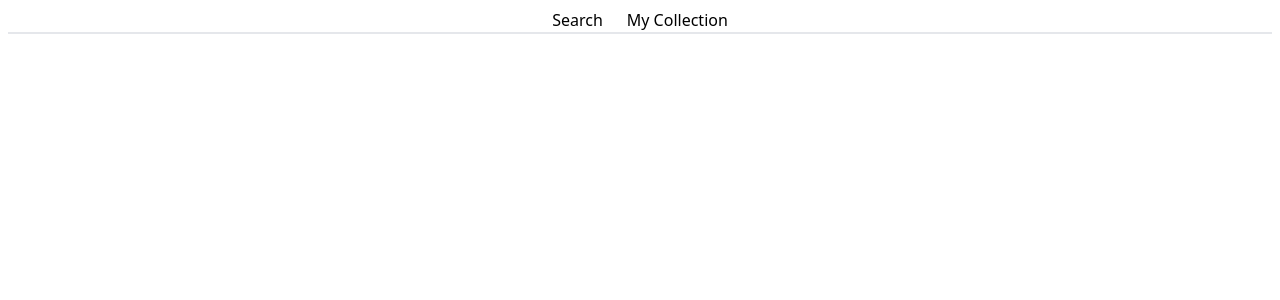
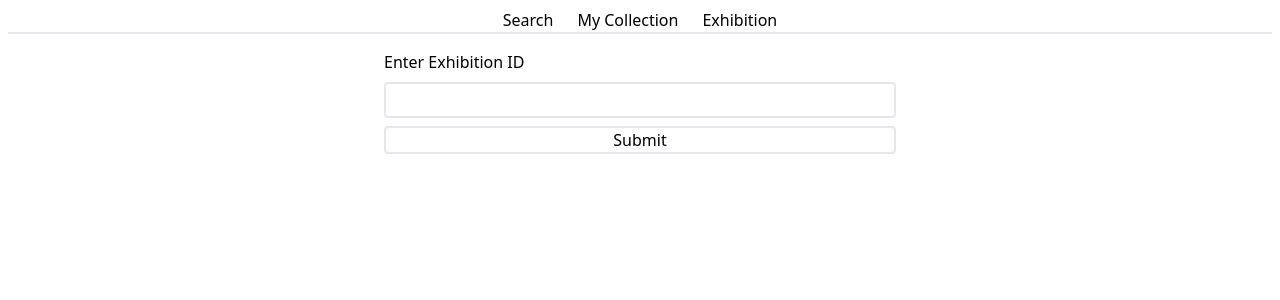
Before and after one commit to OskarBrzeski/ExhibitionCurator, a React (Vite) app: page /exhibition in a window 1280 px wide. Shown: the top 300 px of the page. Built offline with nearby package versions, Linux system fonts and the light colour scheme; what axios-rate-limit would draw is missing.

Commit message:
ensure everything works

```diff
--- a/src/App.tsx
+++ b/src/App.tsx
@@ -15,7 +15,7 @@ function App() {
         <Routes>
           <Route path="/" element={<HomePage />} />
           <Route path="/collection" element={<CollectionPage />} />
-          <Route path="/exhibition/:data" element={<ExhibitionPage />} />
+          <Route path="/exhibition" element={<ExhibitionPage />} />
           <Route path="/object/:source/:objectId" element={<ObjectPage />} />
           <Route path="/objects/:source" element={<ResultsPage />} />
         </Routes>
--- a/src/components/NavBar.tsx
+++ b/src/components/NavBar.tsx
@@ -6,6 +6,7 @@ function NavBar() {
       <nav className="flex gap-6 justify-center">
         <Link to="/">Search</Link>
         <Link to="/collection?pagesize=5&page=1">My Collection</Link>
+        <Link to="/exhibition">Exhibition</Link>
       </nav>
     </header>
   );
--- a/src/components/SearchBar.tsx
+++ b/src/components/SearchBar.tsx
@@ -1,8 +1,7 @@
-import { ChangeEvent, FormEvent, useState } from "react";
+import { useState } from "react";
 import { useNavigate } from "react-router-dom";
 
-type SubmitEvent = FormEvent<HTMLFormElement>;
-type SelectEvent = ChangeEvent<HTMLSelectElement>;
+import { SelectEvent, SubmitEvent } from "../utils/types";
 
 function SearchBar() {
   const [searchTerms, setSearchTerms] = useState<string>("");
--- a/src/pages/CollectionPage.tsx
+++ b/src/pages/CollectionPage.tsx
@@ -27,7 +27,7 @@ function CollectionPage() {
 
   function becomeExhibiton() {
     const encodedData = encodeObjects(collection);
-    navigate(`/exhibition/${encodedData}`);
+    navigate(`/exhibition?id=${encodedData}`);
   }
 
   if (collection.length === 0) {
--- a/src/pages/ExhibitionPage.tsx
+++ b/src/pages/ExhibitionPage.tsx
@@ -1,16 +1,17 @@
-import { useParams } from "react-router-dom";
+import { useState } from "react";
+import { useSearchParams } from "react-router-dom";
 
 import { decodeObjects } from "../utils/base64";
-import { BasicObject } from "../utils/types";
+import { BasicObject, SubmitEvent } from "../utils/types";
+
 import ObjectCard from "../components/ObjectCard";
 
-type ExhibitionParam = { data: string };
-
 function ExhibitionPage() {
-  const { data } = useParams<ExhibitionParam>();
-  const objects = decodeObjects(data!);
+  const [searchParams, setSearchParams] = useSearchParams();
+  const [exhibId, setExhibId] = useState<string>("");
 
   function renderObjects() {
+    const objects = decodeObjects(searchParams.get("id")!);
     return objects.map((obj: BasicObject) => {
       return (
         <ObjectCard
@@ -22,6 +23,32 @@ function ExhibitionPage() {
     });
   }
 
+  function handleSubmit(event: SubmitEvent) {
+    event.preventDefault();
+
+    setSearchParams((prev) => {
+      prev.set("id", exhibId);
+      return prev;
+    });
+  }
+
+  if (searchParams.get("id") === null) {
+    return (
+      <form className="flex flex-col gap-2" action="" onSubmit={handleSubmit}>
+        <label htmlFor="exhib">Enter Exhibition ID</label>
+        <input
+          name="exhib"
+          className="border-2 shadow-black p-1 rounded"
+          value={exhibId}
+          onChange={(e) => setExhibId(e.target.value)}
+        />
+        <button className="border-2 rounded px-4" type="submit">
+          Submit
+        </button>
+      </form>
+    );
+  }
+
   return (
     <>
       <h1 className="text-4xl font-bold text-center m-4">Exhibition</h1>
--- a/src/utils/types.ts
+++ b/src/utils/types.ts
@@ -1,4 +1,4 @@
-import { Dispatch, SetStateAction } from "react";
+import { ChangeEvent, Dispatch, FormEvent, SetStateAction } from "react";
 
 export type SetState<T> = Dispatch<SetStateAction<T>>;
 
@@ -6,3 +6,6 @@ export type BasicObject = {
   source: string;
   objectId: number;
 };
+
+export type SubmitEvent = FormEvent<HTMLFormElement>;
+export type SelectEvent = ChangeEvent<HTMLSelectElement>;
```
Also changed, not shown: 1 other file (tests, documents, lock files or other folders).
